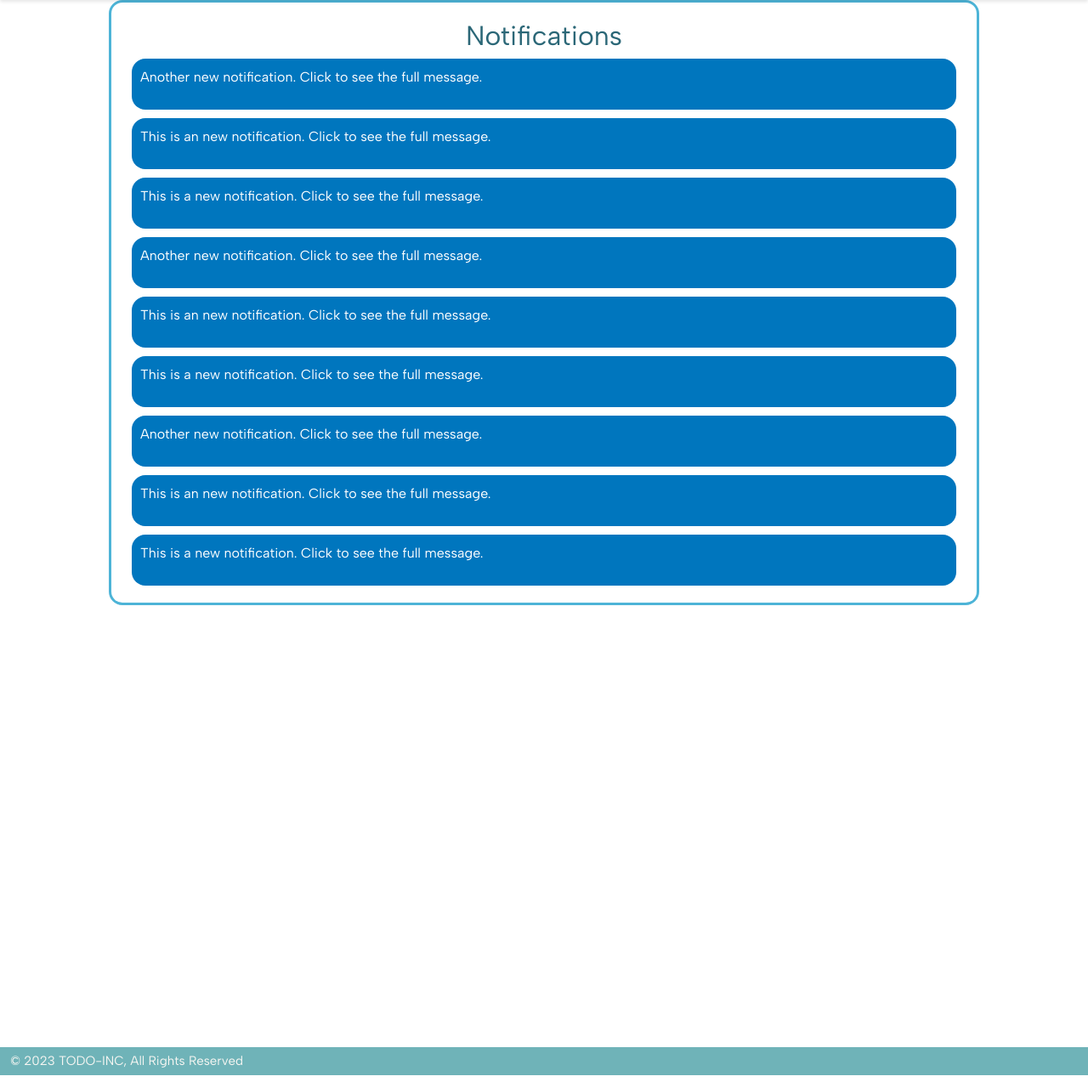
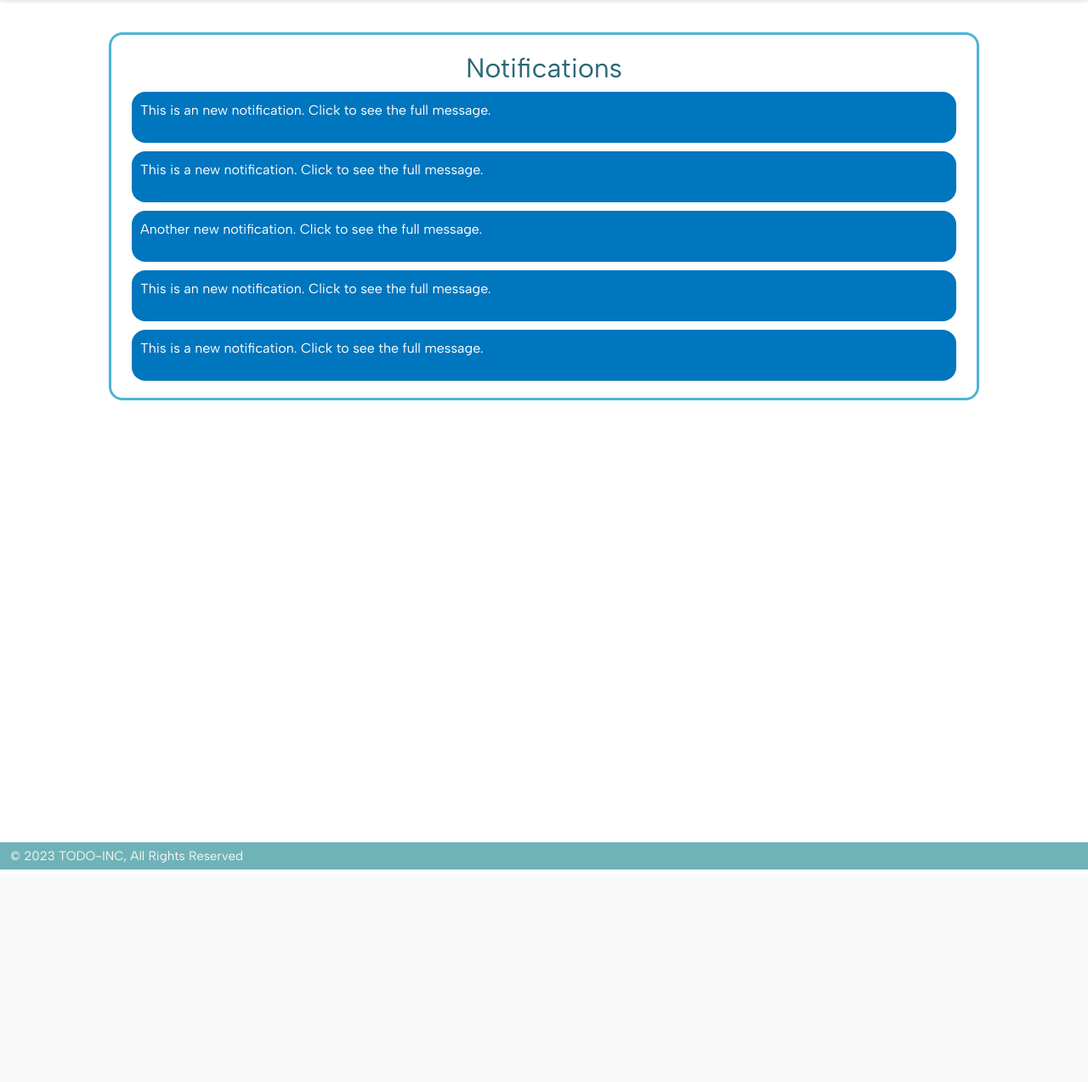
Before and after one commit to TODO-INC/travel, a PHP site: page /notification.php in a window 1280 px wide. Shown: the part 56-1329 px from the top of the page at 85% size. After the commit the page ends 1079 px from the top, so only its background shows below. Run offline with PHP 8.4, Linux system fonts and the light colour scheme.

Commit message:
notification

```diff
--- a/css/notification.css
+++ b/css/notification.css
@@ -2,26 +2,16 @@ body{
   font-family: 'Albert Sans';
 }
 
-[data-bs-scheme="light"] {
-  background-color: #ffffff;
-}
 
-[data-bs-scheme="dark"] {
-  background-color: #272727;
-  color: #ffffff;
-}
 
 .notification-container {
   margin: 20px auto;
 }
-.notification-container.light h2{
+.notification-container h2{
   color: #2b6777;
   text-align: center;
 }
-.notification-container.dark h2{
-  color: #52ab98;
-  text-align: center;
-}
+
 
 .notification {
   padding: 10px;
@@ -51,16 +41,10 @@ body{
   margin-top: 5px;
 }
 
-.notification-box.light{
+.notification-box{
   max-width: 80%;
+  margin-top: 3%;
   border-radius: 16px;
   border-style: solid;
   border-color: #4DB4D7;
 }
-
-.notification-box.dark{
-  max-width: 80%;
-  border-radius: 16px;
-  border-style: solid;
-  border-color: #0076BE;
-}
--- a/js/notification.js
+++ b/js/notification.js
@@ -29,10 +29,6 @@ addNotification("This is an new notification. Click to see the full message.");
 addNotification("Another new notification. Click to see the full message.");
 addNotification("This is a new notification. Click to see the full message.");
 addNotification("This is an new notification. Click to see the full message.");
-addNotification("Another new notification. Click to see the full message.");
-addNotification("This is a new notification. Click to see the full message.");
-addNotification("This is an new notification. Click to see the full message.");
-addNotification("Another new notification. Click to see the full message.");
 
 const closeBtn = document.createElement("button");
 closeBtn.classList.add("btn", "btn-danger", "btn-sm", "close-btn");
--- a/notification.php
+++ b/notification.php
@@ -30,10 +30,10 @@
     <link rel="stylesheet" href="css/notification.css" />
 </head>
 
-<body data-bs-scheme="light">
+<body data-bs-scheme="auto">
     <?php load_temp("header.php"); ?>
-    <div class="container notification-box light" style="margin-bottom:40%">
-        <div class="container notification-container light">
+    <div class="container notification-box " style="margin-bottom:40%">
+        <div class="container notification-container ">
             <h2>Notifications</h2>
             <div id="notification-list"></div>
         </div>
@@ -48,53 +48,6 @@
     <script src="https://cdn.jsdelivr.net/npm/bootstrap@5.3.0/dist/js/bootstrap.bundle.min.js"
         integrity="sha384-geWF76RCwLtnZ8qwWowPQNguL3RmwHVBC9FhGdlKrxdiJJigb/j/68SIy3Te4Bkz" crossorigin="anonymous">
     </script>
-
-    <script>
-    const darkModeSwitch = document.getElementById('dark-mode-switch');
-    const body = document.body;
-    const moonIcon = document.getElementById('moon-icon');
-    const sunIcon = document.getElementById('sun-icon');
-
-    // Function to toggle dark mode styles
-    function toggleDarkMode() {
-        if (darkModeSwitch.checked) {
-            body.setAttribute('data-bs-scheme', 'dark');
-            toggleElementsLightToDark();
-            moonIcon.style.display = 'none';
-            sunIcon.style.display = 'inline-block';
-        } else {
-            body.setAttribute('data-bs-scheme', 'light');
-            // Function to toggle elements from light to dark
-            toggleElementsDarkToLight();
-            moonIcon.style.display = 'inline-block';
-            sunIcon.style.display = 'none';
-        }
-    }
-
-    // Toggle elements from dark to light
-    function toggleElementsDarkToLight() {
-        const elements = document.querySelectorAll('.dark');
-        elements.forEach(element => {
-            element.classList.remove('dark');
-            element.classList.add('light');
-        });
-    }
-
-    // Toggle elements from light to dark
-    function toggleElementsLightToDark() {
-        const elements = document.querySelectorAll('.light');
-        elements.forEach(element => {
-            element.classList.remove('light');
-            element.classList.add('dark');
-        });
-    }
-
-    // Call the function on page load
-    toggleDarkMode();
-
-    // Listen for dark mode switch changes
-    darkModeSwitch.addEventListener('change', toggleDarkMode);
-    </script>
 </body>
 
 </html>
```
